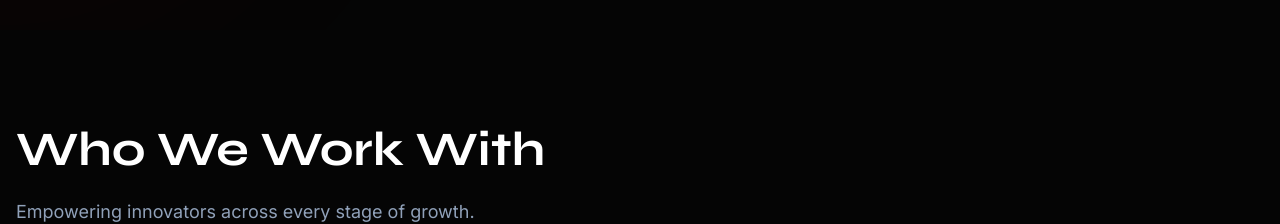
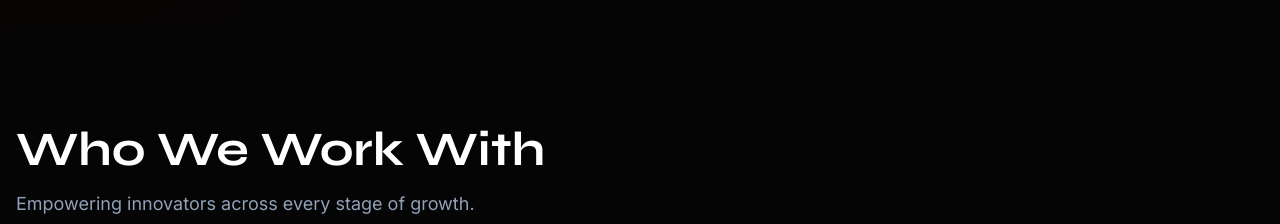
Before and after one commit to Aomine01/BizCombinator.uz, a Next.js app: page / in a window 1280 px wide. Shown: the part 2020-2244 px from the top of the page. Built offline with nearby package versions, Linux system fonts and the light colour scheme.

Commit message:
fix(ui): reduce spacing between BusinessTypes header and subtitle

```diff
--- a/components/BusinessTypes.tsx
+++ b/components/BusinessTypes.tsx
@@ -59,7 +59,7 @@
                     viewport={{ once: true }}
                     className="mb-12 flex flex-col items-start text-left"
                 >
-                    <h2 className="text-3xl md:text-5xl font-heading font-bold text-white mb-6 w-full">
+                    <h2 className="text-3xl md:text-5xl font-heading font-bold text-white mb-4 text-left">
                         Who We Work With
                     </h2>
                     <p className="text-slate-400 text-lg m-0 p-0 text-left">
```
